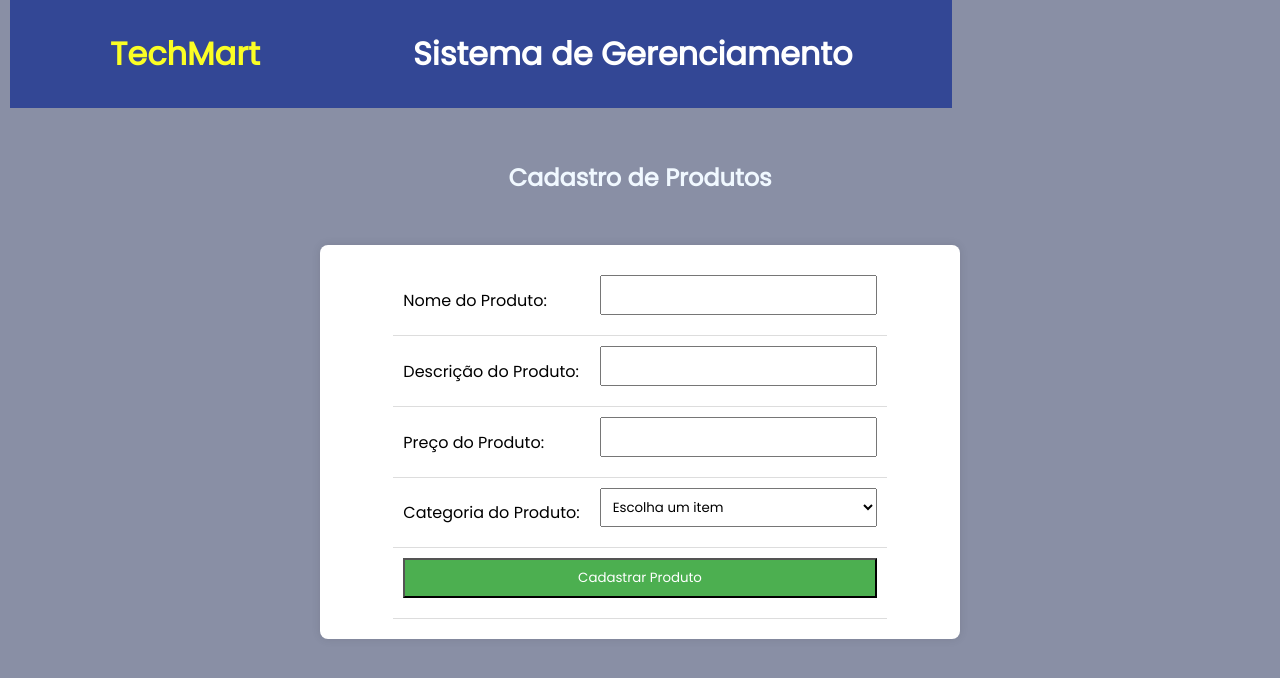
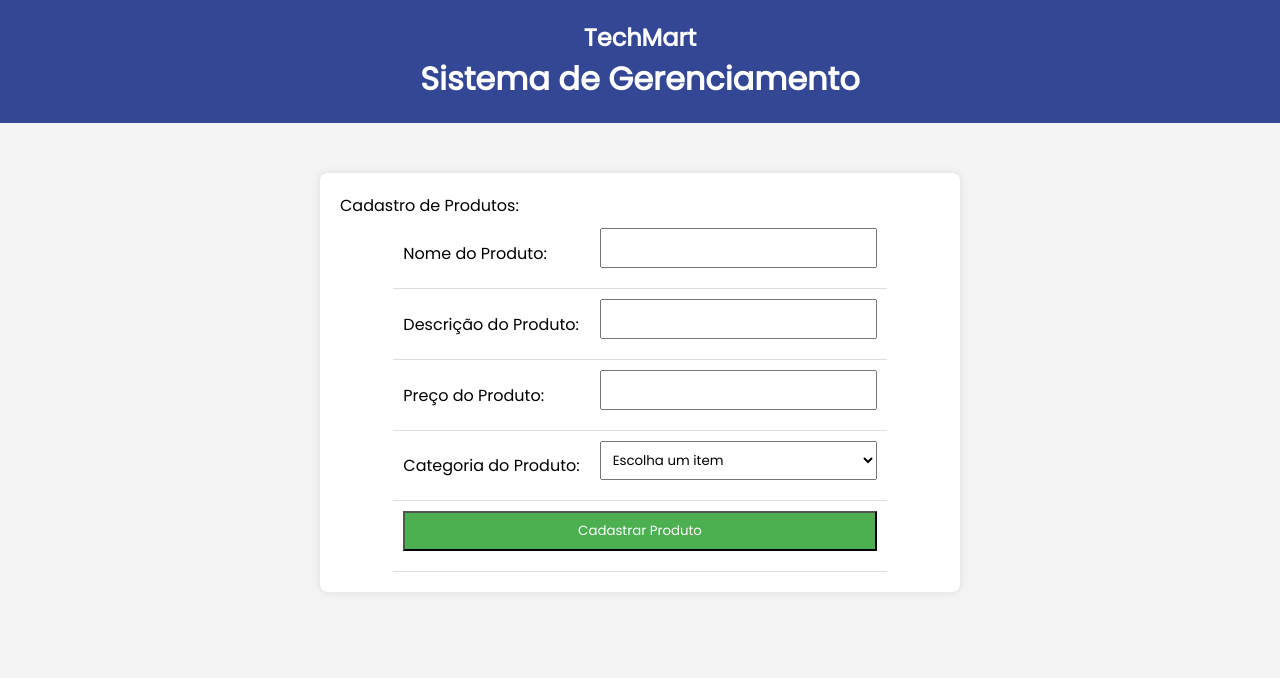
Before and after one commit to MaickonBrenner/Sistema_Gerenciamento_Estoque, a plain HTML site: page Sistema/index.html in a window 1280 px wide. Drawn offline with Linux system fonts and the light colour scheme.

Commit message:
Padronizando Layout

```diff
--- a/Sistema/index.html
+++ b/Sistema/index.html
@@ -16,17 +16,12 @@
 
     </header>
 
-
     <main>
-        <section class="titulo">
-            <h2>Cadastro de Produtos</h2>
-        </section>
-
-
         <div class="form-box">
             <form method="POST" action="index.html" onsubmit="cadastrarProduto(event)">
                 <table class="tabela">
                     <tr>
+                        <label>Cadastro de Produtos:</label>
                         <td>Nome do Produto: </td>
                         <td><input type="text" name="nome" id="nome"></td>
                     </tr>
@@ -43,11 +38,11 @@
                         <td>
                             <select name="categoria" id="categoria">
                                 <option value="item0">Escolha um item</option>
-                                <option value="item1">Computadores</option>
-                                <option value="item2">Celulares</option>
-                                <option value="item3">Eletrodomésticos</option>
-                                <option value="item4">Acessórios</option>
-                                <option value="item5">Outros</option>
+                                <option value="Computadores">Computadores</option>
+                                <option value="Celulares">Celulares</option>
+                                <option value="Eletrodomésticos">Eletrodomésticos</option>
+                                <option value="Acessórios">Acessórios</option>
+                                <option value="Outros">Outros</option>
                             </select>
                         </td>
                     </tr>
--- a/Sistema/style.css
+++ b/Sistema/style.css
@@ -13,20 +13,14 @@
 
 body {
     min-height: 100vh;
-    background-color: #1b265083;
+    background-color: #f4f4f4;
 }
 
 header {
-    position: absolute;
-    top: 0;
-    left: 10px;
-    width: 58%;
-    padding: 30px 100px;
-    background: #334795;
-    display: flex;
-    justify-content: space-between;
-    align-items: center;
-    z-index: 100;
+    background-color: #334795;
+    color: white;
+    text-align: center;
+    padding: 20px 0;
 }
 
 h1 {
@@ -34,14 +28,7 @@
 }
 
 h2 {
-    color:aliceblue;
-}
-
-.titulo {
-    position: relative;
-    margin-top: 10em;
-    display: flex;
-    justify-content: center;
+    color:white;
 }
 
 .form-box {
@@ -98,9 +85,3 @@
     justify-content: center;
     align-items: center;
 }
-
-.logo {
-    font-size: 2em;
-    color: #fbfe25;
-    user-select: none;
-}
```
